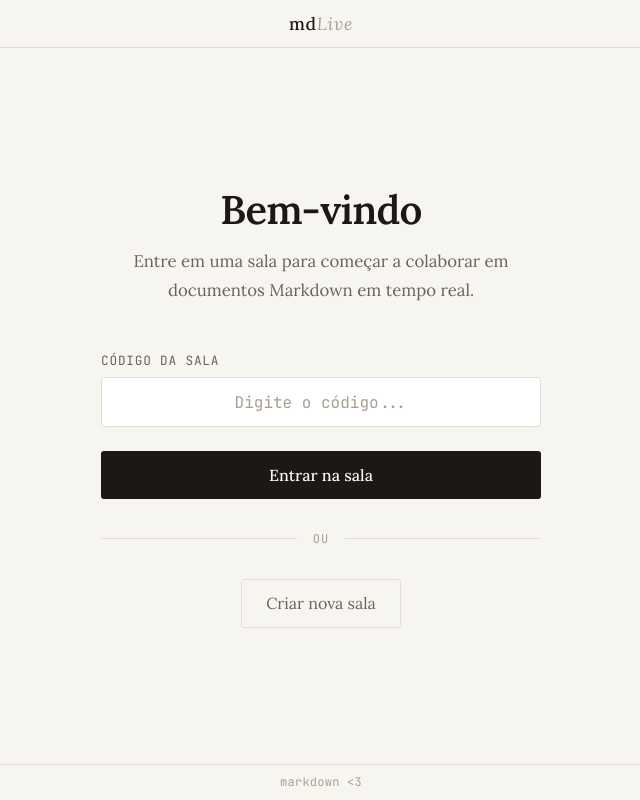
After one commit to mariobbalen/md-live, a Python web app: template templates/index.html in a window 1280 px wide. The commit adds this page. Shown: the whole page, without its empty margins (319-959 px from the left). Run offline with Jinja, Linux system fonts and the light colour scheme; the template is opened without the code that fills it, so the values that code supplies are empty.

Commit message:
cria um index; permite multiplas conexoes com ids; ajustes gerais no design

```diff
--- /dev/null
+++ b/static/css/index.css
@@ -0,0 +1,284 @@
+*,
+*::before,
+*::after {
+    box-sizing: border-box;
+    margin: 0;
+    padding: 0;
+}
+
+:root {
+    --bg: #F7F5F0;
+    --surface: #FFFFFF;
+    --border: #E2DED7;
+    --text-primary: #1C1915;
+    --text-secondary: #6B6358;
+    --text-muted: #A89F91;
+    --accent: #3B2F2A;
+    --link: #5B3A29;
+    --code-bg: #F0EDE6;
+    --code-border: #D8D3CA;
+    --btn-bg: #1C1915;
+    --btn-text: #F7F5F0;
+    --input-bg: #FFFFFF;
+    --input-focus: #5B3A29;
+}
+
+@media (prefers-color-scheme: dark) {
+    :root {
+        --bg: #111009;
+        --surface: #1A1812;
+        --border: #2E2B22;
+        --text-primary: #EDE8DF;
+        --text-secondary: #A89F91;
+        --text-muted: #6B6358;
+        --accent: #C8BEB2;
+        --link: #C8A882;
+        --code-bg: #221F17;
+        --code-border: #3A3629;
+        --btn-bg: #EDE8DF;
+        --btn-text: #111009;
+        --input-bg: #1A1812;
+        --input-focus: #C8A882;
+    }
+}
+
+html,
+body {
+    height: 100%;
+    font-family: 'Lora', Georgia, serif;
+    background: var(--bg);
+    color: var(--text-primary);
+}
+
+body {
+    display: flex;
+    flex-direction: column;
+    min-height: 100vh;
+}
+
+header {
+    padding: 0.75rem 1.5rem;
+    display: flex;
+    align-items: center;
+    justify-content: center;
+    border-bottom: 1px solid var(--border);
+}
+
+.logo {
+    font-size: 1.1rem;
+    font-weight: 500;
+    letter-spacing: 0.04em;
+    color: var(--text-primary);
+    text-decoration: none;
+}
+
+.logo span {
+    color: var(--text-muted);
+    font-weight: 400;
+    font-style: italic;
+}
+
+main {
+    flex: 1;
+    display: flex;
+    align-items: center;
+    justify-content: center;
+    padding: 2rem;
+}
+
+.welcome-container {
+    max-width: 440px;
+    width: 100%;
+    text-align: center;
+}
+
+.welcome-container h1 {
+    font-size: 2.5rem;
+    font-weight: 600;
+    letter-spacing: -0.02em;
+    margin-bottom: 0.75rem;
+    color: var(--text-primary);
+}
+
+.welcome-container p {
+    font-size: 1.05rem;
+    line-height: 1.7;
+    color: var(--text-secondary);
+    margin-bottom: 3rem;
+}
+
+.room-form {
+    display: flex;
+    flex-direction: column;
+    gap: 1rem;
+}
+
+.input-group {
+    display: flex;
+    flex-direction: column;
+    gap: 0.5rem;
+    text-align: left;
+}
+
+.input-group label {
+    font-size: 0.8rem;
+    font-family: 'JetBrains Mono', monospace;
+    color: var(--text-secondary);
+    text-transform: uppercase;
+    letter-spacing: 0.06em;
+}
+
+.input-group input {
+    font-family: 'JetBrains Mono', monospace;
+    font-size: 1rem;
+    padding: 0.85rem 1.25rem;
+    background: var(--input-bg);
+    border: 1px solid var(--border);
+    border-radius: 3px;
+    color: var(--text-primary);
+    transition: border-color 0.2s, box-shadow 0.2s;
+    text-align: center;
+    letter-spacing: 0.15em;
+    text-transform: uppercase;
+}
+
+.input-group input:focus {
+    outline: none;
+    border-color: var(--input-focus);
+    box-shadow: 0 0 0 3px var(--input-focus)15;
+}
+
+.input-group input::placeholder {
+    color: var(--text-muted);
+    text-transform: none;
+    letter-spacing: normal;
+}
+
+.btn-enter {
+    background: var(--btn-bg);
+    color: var(--btn-text);
+    border: none;
+    padding: 0.85rem 1.5rem;
+    font-family: 'Lora', serif;
+    font-size: 1rem;
+    font-weight: 500;
+    cursor: pointer;
+    border-radius: 3px;
+    transition: opacity 0.2s, transform 0.1s;
+    margin-top: 0.5rem;
+}
+
+.btn-enter:hover {
+    opacity: 0.85;
+}
+
+.btn-enter:active {
+    transform: scale(0.98);
+}
+
+.btn-enter:disabled {
+    opacity: 0.5;
+    cursor: not-allowed;
+}
+
+.divider {
+    display: flex;
+    align-items: center;
+    gap: 1rem;
+    margin: 2rem 0;
+}
+
+.divider::before,
+.divider::after {
+    content: '';
+    flex: 1;
+    height: 1px;
+    background: var(--border);
+}
+
+.divider span {
+    font-size: 0.75rem;
+    font-family: 'JetBrains Mono', monospace;
+    color: var(--text-muted);
+    text-transform: uppercase;
+    letter-spacing: 0.08em;
+}
+
+.btn-create {
+    background: none;
+    border: 1px solid var(--border);
+    color: var(--text-secondary);
+    padding: 0.85rem 1.5rem;
+    font-family: 'Lora', serif;
+    font-size: 1rem;
+    cursor: pointer;
+    border-radius: 3px;
+    transition: border-color 0.15s, color 0.15s;
+}
+
+.btn-create:hover {
+    border-color: var(--text-muted);
+    color: var(--text-primary);
+}
+
+.btn-create:active {
+    transform: scale(0.98);
+}
+
+footer {
+    padding: 0.6rem 1.5rem;
+    border-top: 1px solid var(--border);
+    display: flex;
+    justify-content: center;
+}
+
+footer p {
+    font-size: 0.75rem;
+    color: var(--text-muted);
+    font-family: 'JetBrains Mono', monospace;
+    letter-spacing: 0.02em;
+}
+
+.toast {
+    position: fixed;
+    bottom: 2rem;
+    left: 50%;
+    transform: translateX(-50%) translateY(10px);
+    background: var(--text-primary);
+    color: var(--bg);
+    padding: 0.6rem 1.4rem;
+    border-radius: 3px;
+    font-size: 0.8rem;
+    font-family: 'JetBrains Mono', monospace;
+    opacity: 0;
+    transition: opacity 0.2s, transform 0.2s;
+    pointer-events: none;
+    z-index: 100;
+}
+
+.toast.show {
+    opacity: 1;
+    transform: translateX(-50%) translateY(0);
+}
+
+@media (max-width: 600px) {
+    header {
+        padding: 1.25rem 1.25rem;
+    }
+
+    main {
+        padding: 2rem 1.25rem;
+    }
+
+    footer {
+        padding: 1rem 1.25rem;
+    }
+
+    .welcome-container h1 {
+        font-size: 2rem;
+    }
+
+    .welcome-container p {
+        font-size: 0.95rem;
+    }
+}
--- /dev/null
+++ b/static/js/index.js
@@ -0,0 +1,45 @@
+function showToast(msg) {
+    const t = document.getElementById('toast');
+    t.textContent = msg;
+    t.classList.add('show');
+    setTimeout(() => t.classList.remove('show'), 2200);
+}
+
+function generateRoomCode() {
+    const chars = 'ABCDEFGHIJKLMNOPQRSTUVWXYZ0123456789';
+    let code = '';
+    for (let i = 0; i < 6; i++) {
+        code += chars.charAt(Math.floor(Math.random() * chars.length));
+    }
+    return code;
+}
+
+function enterRoom(event) {
+    event.preventDefault();
+    const code = document.getElementById('roomCode').value.trim().toUpperCase();
+
+    if (code.length < 3) {
+        showToast('Código muito curto');
+        return;
+    }
+
+    showToast('Entrando na sala ' + code + '...');
+
+    setTimeout(() => {
+        window.location.href = `editor?room=${code}`;
+    }, 1000);
+}
+
+function createRoom() {
+    const newCode = generateRoomCode();
+    showToast('Sala criada: ' + newCode);
+
+    setTimeout(() => {
+        window.location.href = `editor?room=${newCode}`;
+    }, 1000);
+}
+
+// Auto-uppercase input
+document.getElementById('roomCode').addEventListener('input', function (e) {
+    this.value = this.value.toUpperCase();
+});
--- /dev/null
+++ b/templates/index.html
@@ -0,0 +1,51 @@
+<!DOCTYPE html>
+<html lang="pt-BR">
+
+<head>
+    <meta charset="UTF-8">
+    <meta name="viewport" content="width=device-width, initial-scale=1.0">
+    <title>Home — mdLive</title>
+    <link rel="preconnect" href="https://fonts.googleapis.com">
+    <link rel="stylesheet"
+        href="https://fonts.googleapis.com/css2?family=Lora:ital,wght@0,400;0,500;0,600;1,400;1,500&family=JetBrains+Mono:wght@400;500&display=swap">
+    <link rel="stylesheet" type="text/css" href="{{ static_url("css/index.css") }}">
+    <link rel="icon" type="image/png" sizes="32x32" href="{{ static_url("mdLive-icon-32x32.png") }}">
+    <link rel="icon" type="image/png" sizes="16x16" href="{{ static_url("mdLive-icon-16x16.png") }}">
+</head>
+
+<body>
+
+    <header>
+        <a class="logo" href="#">md<span>Live</span></a>
+    </header>
+
+    <main>
+        <div class="welcome-container">
+            <h1>Bem-vindo</h1>
+            <p>Entre em uma sala para começar a colaborar em documentos Markdown em tempo real.</p>
+
+            <form class="room-form" onsubmit="enterRoom(event)">
+                <div class="input-group">
+                    <label for="roomCode">Código da sala</label>
+                    <input type="text" id="roomCode" name="roomCode" placeholder="Digite o código..." autocomplete="off"
+                        maxlength="12" required>
+                </div>
+                <button type="submit" class="btn-enter">Entrar na sala</button>
+            </form>
+
+            <div class="divider"><span>ou</span></div>
+
+            <button class="btn-create" onclick="createRoom()">Criar nova sala</button>
+        </div>
+    </main>
+
+    <footer>
+        <p>markdown <3</p>
+    </footer>
+
+    <div class="toast" id="toast"></div>
+
+    <script src="{{ static_url("js/index.js") }}" type="text/javascript"></script>
+</body>
+
+</html>
```
Also changed, not shown: server.py (+39 -19 lines), static/css/viewer.css (renamed from static/viewer.css, +3 -6 lines), static/js/editor.js (renamed from static/editor.js, +6 -2 lines), static/js/viewer.js (renamed from static/viewer.js, +6 -2 lines), templates/editor.html (+11 -8 lines), templates/viewer.html (+11 -7 lines), static/css/editor.css (renamed from static/editor.css), static/mdLive-icon-16x16.png (added), static/mdLive-icon-32x32.png (added).
